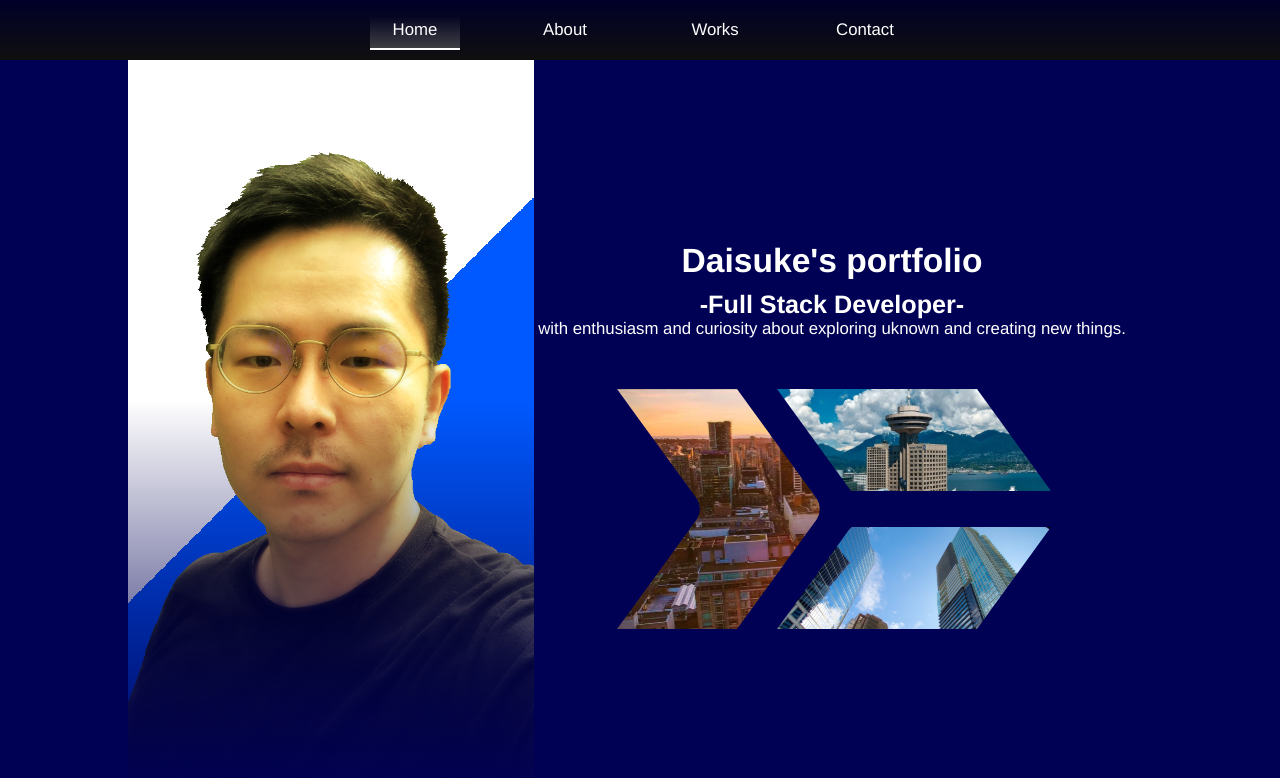
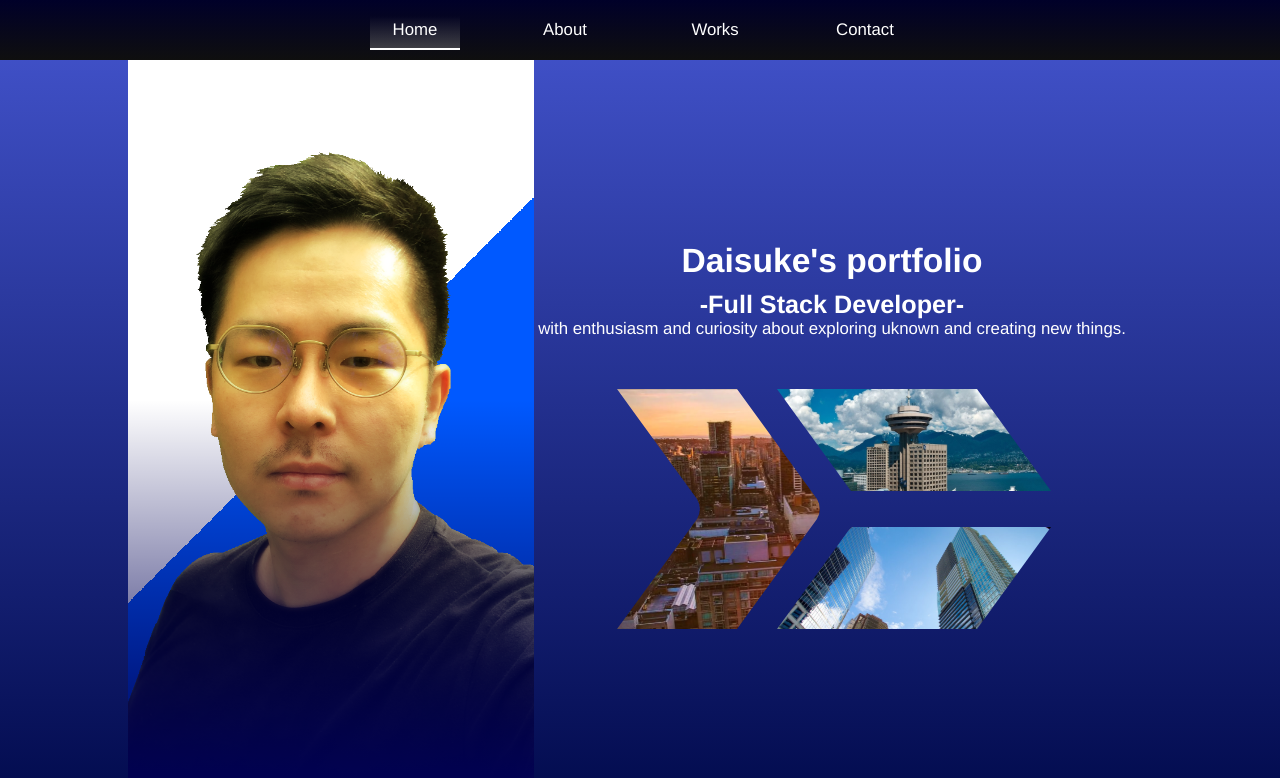
Before and after one commit to DaisukeSK/Portfolio, a React (Vite) app: page / in a window 1280 px wide. Shown: the top 778 px of the page. Built offline with nearby package versions, Linux system fonts and the light colour scheme.

Commit message:
homepage animation edited

```diff
--- a/src/App.tsx
+++ b/src/App.tsx
@@ -1,4 +1,4 @@
-import { useState, useEffect } from 'react';
+import { useState, useEffect, createContext } from 'react';
 import Header from './components/Header.tsx';
 import About from './components/page/About.tsx';
 import Contact from './components/page/Contact.tsx';
@@ -12,6 +12,8 @@ export type Selected={
   current:number
 };
 
+export const AppContext=createContext({selected:{prev:0, current:0}})
+
 function App() {
   const [selected, setSelected] = useState<Selected>({prev:0, current:0});
   const [inquiry, setInquiry] = useState<boolean>(false);
@@ -19,15 +21,22 @@ function App() {
 
   useEffect(()=>{
     window.location.search=='?inquiry' && setInquiry(true);
-  },[]);
 
-  useEffect(()=>{
     window.location.search=='?preparing' && setPreparing(true);
     console.log("preparing running")
   },[]);
 
+  // useEffect(()=>{
+  //   window.location.search=='?preparing' && setPreparing(true);
+  //   console.log("preparing running")
+  // },[]);
+
+  // useEffect(()=>{
+  //   selected.current==0 && location.reload()
+  // },[selected]);
+
   return (
-    <>
+    <AppContext.Provider value={{selected}}>
       {preparing && <ComingSoon/>}
       {inquiry && <Inquiry/>}
 
@@ -40,7 +49,7 @@ function App() {
           <Works selected={selected}></Works>
         </>
       }
-    </>
+    </AppContext.Provider>
   )
 };
 
--- a/src/components/StyledComponents.tsx
+++ b/src/components/StyledComponents.tsx
@@ -54,8 +54,8 @@ export const Main=Styled.main< { show: number,direction: number} >`
         position: fixed;
         top: 0;
         left: 0;
-        background: linear-gradient(lightblue, blue);
-        background: #000055;
+        background: linear-gradient(#4455CF, #020B4E);
+        // background: #000055;
         z-index: -1;
     }
 `;
--- a/src/components/page/Animation.tsx
+++ b/src/components/page/Animation.tsx
@@ -8,18 +8,20 @@ import G2_bg1 from '../../../public/bg3.png';
 import G2_bg2 from '../../../public/bg5.png';
 import G2_bg3 from '../../../public/bg4.png';
 import G3_bg1 from '../../../public/bg8.png';
-// import { Selected } from '../../App';
+// import { AppContext } from '../../App';
 
 function Animation() {
 
   const [animeState, setAnimeState]=useState<number>(0)
+  // const { selected } = useContext(AppContext)
   // const [resetAnimation, setResetAnimation]=useState<boolean>(true)
+
 
   let insert1:Array<JSX.Element>=[]
   for(let i:number=0;i<13;i++){
     insert1.push(
-    <rect x={i*10} y='0' height='100%' fill='#000055'>
-      <animate attributeName="width" values="0;10" dur=".5s" fill='freeze' begin={`${13+i*0.1}s`} repeatCount="1"/>
+    <rect x={i*10} y='0' width='10' height='240' fill='#000055'>
+      <animate attributeName="width" values="10;0" dur=".5s" fill='freeze' begin={`${13+i*0.1}s`} repeatCount="1"/>
     </rect>
     )
   }
@@ -27,8 +29,8 @@ function Animation() {
   let insert2:Array<JSX.Element>=[]
   for(let i:number=0;i<24;i++){
     insert2.push(
-    <rect x='150' y={i*10} width='130' fill='#000055'>
-      <animate attributeName="height" values="0;10" dur=".5s" fill='freeze' begin={`${13+i*0.05}s`} repeatCount="1"/>
+    <rect x='150' y={i*10} width='130' height='10' fill='#000055'>
+      <animate attributeName="height" values="10;0" dur=".5s" fill='freeze' begin={`${13+i*0.05}s`} repeatCount="1"/>
     </rect>
     )
   }
@@ -36,8 +38,8 @@ function Animation() {
   let insert3:Array<JSX.Element>=[]
   for(let i:number=0;i<13;i++){
     insert3.push(
-    <rect x={420-i*10} y='0' height='100%' fill='#000055'>
-      <animate attributeName="width" values="0;10" dur=".5s" fill='freeze' begin={`${13+i*0.1}s`} repeatCount="1"/>
+    <rect x={420-i*10} y='0' width='10' height='240' fill='#000055'>
+      <animate attributeName="width" values="10;0" dur=".5s" fill='freeze' begin={`${13+i*0.1}s`} repeatCount="1"/>
     </rect>
     )
   }
@@ -86,7 +88,7 @@ function Animation() {
 
   // useEffect(()=>{
   //   if(selected.current==0){
-  //     setResetAnimation(true)
+  //     // setResetAnimation(true)
   //     Count()
   //     console.log("selected=0",idArray.length)
   //   }else{
@@ -94,7 +96,8 @@ function Animation() {
   //       clearTimeout(idArray.pop());
   //       console.log("idArray",idArray)
   //     }
-  //     setResetAnimation(false)
+  //     idArray=[]
+  //     // setResetAnimation(false)
   //     console.log("selected!=0",idArray.length)
   //   }
   // },[selected])
@@ -159,6 +162,16 @@ function Animation() {
                 </text>
               </clipPath>
 
+              <clipPath id="g2_clip1">
+                {insert1}
+              </clipPath>
+              <clipPath id="g2_clip2">
+                {insert2}
+              </clipPath>
+              <clipPath id="g2_clip3">
+                {insert3}
+              </clipPath>
+
               <linearGradient id="linearG" x1="0%" y1="0%" x2="110%" y2="22%">
                 <stop stopColor='white'>
                 <animate attributeName="offset" dur="1s" values="0;1" fill='freeze' begin='16s' repeatCount="1" />
@@ -178,10 +191,10 @@ function Animation() {
             </G1>
 
             <G2 anime={animeState}>
-              <rect className='g2_rect1' x='0' y='0' width='130' height='100%' fill='url(#g2_1)'/>
-              <rect className='g2_rect2' x='150' y='0' width='130' height='100%' fill='url(#g2_2)'/>
-              <rect className='g2_rect3' x='300' y='0' width='130' height='100%' fill='url(#g2_3)'/>
-              {insert1}{insert2}{insert3}
+              <rect className='g2_rect1' x='0' y='0' width='130' height='100%' fill='url(#g2_1)' clip-path='url(#g2_clip1)'/>
+              <rect className='g2_rect2' x='150' y='0' width='130' height='100%' fill='url(#g2_2)' clip-path='url(#g2_clip2)'/>
+              <rect className='g2_rect3' x='300' y='0' width='130' height='100%' fill='url(#g2_3)' clip-path='url(#g2_clip3)'/>
+              {/* {insert1}{insert2}{insert3} */}
             </G2>
 
             <G3 anime={animeState}>
--- a/src/components/page/Home.tsx
+++ b/src/components/page/Home.tsx
@@ -122,7 +122,8 @@ function Home({selected}:Props) {
         <h2>-Full Stack Developer-</h2>
         <p>with enthusiasm and curiosity about exploring uknown and creating new things.</p>
 
-        <Animation/>
+{selected.current==0 && <Animation/>}
+
       </div>
     </Main>
   )
```
